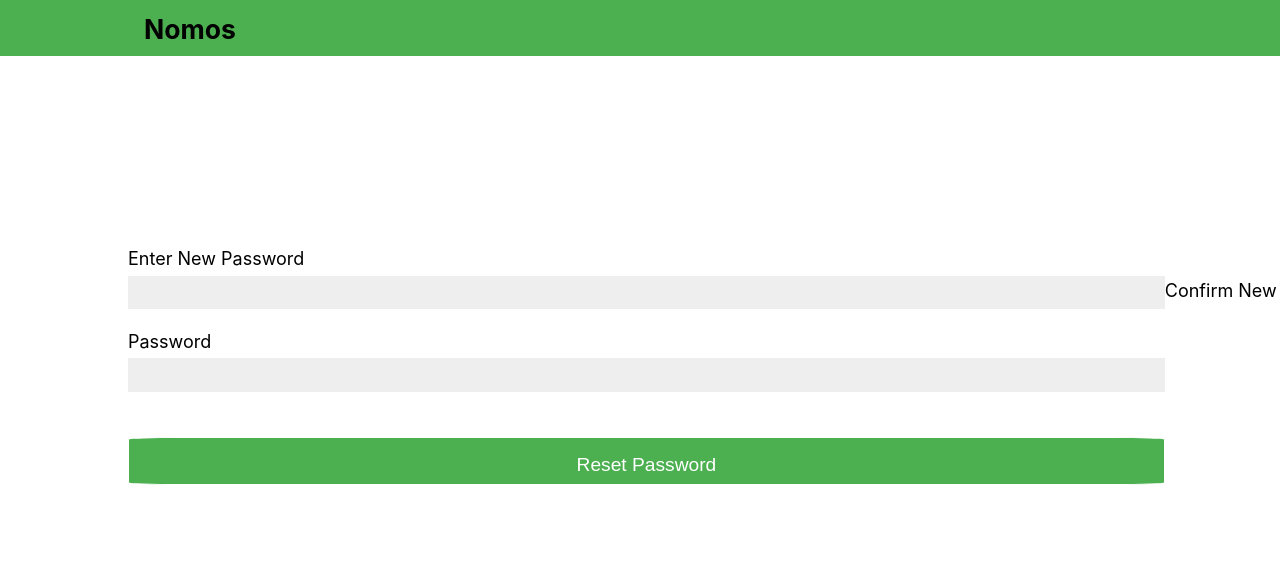
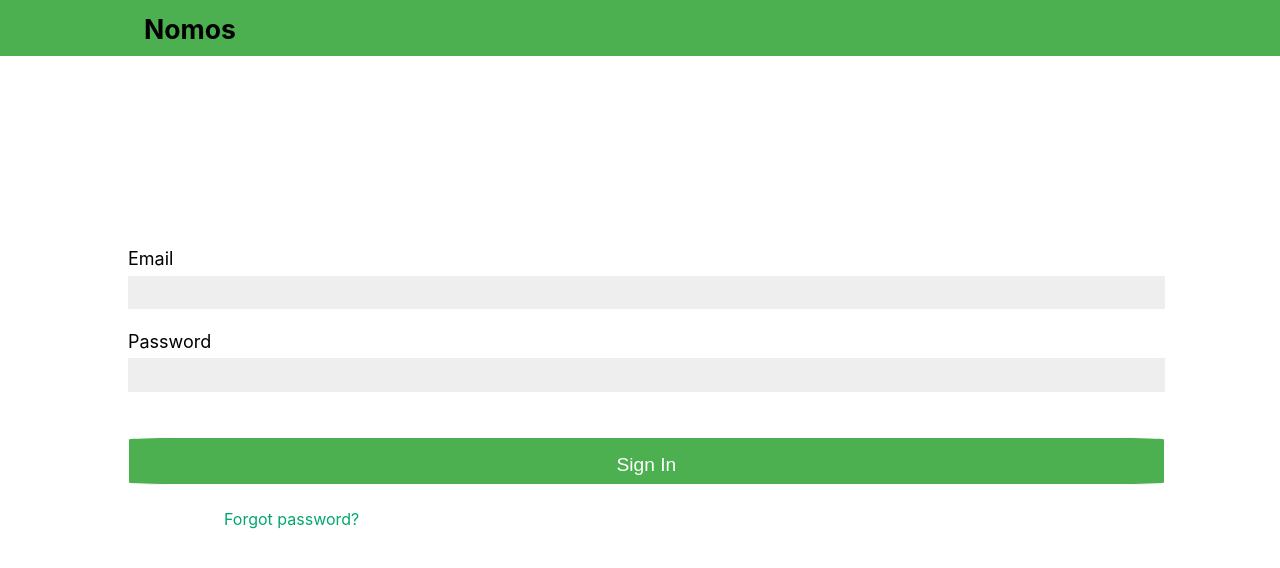
Before and after one commit to Sanjaymg7/Nomos-App, a React (Create React App) app: page /signin in a window 1280 px wide. Shown: the top 568 px of the page. Built offline with nearby package versions, Linux system fonts and the light colour scheme.

Commit message:
BUG: SignInComp API Call fixed

```diff
--- a/src/Pages/LogIn/SignIn.js
+++ b/src/Pages/LogIn/SignIn.js
@@ -5,7 +5,7 @@ import SignInComp from "./SignInComp";
 import "./SignIn.css"
 
 const SignIn = () => {
-  const [comp, setComp] = useState(2);
+  const [comp, setComp] = useState(0);
   return (
     <>
       {comp === 0 && <SignInComp changeComp={setComp} />}
```
